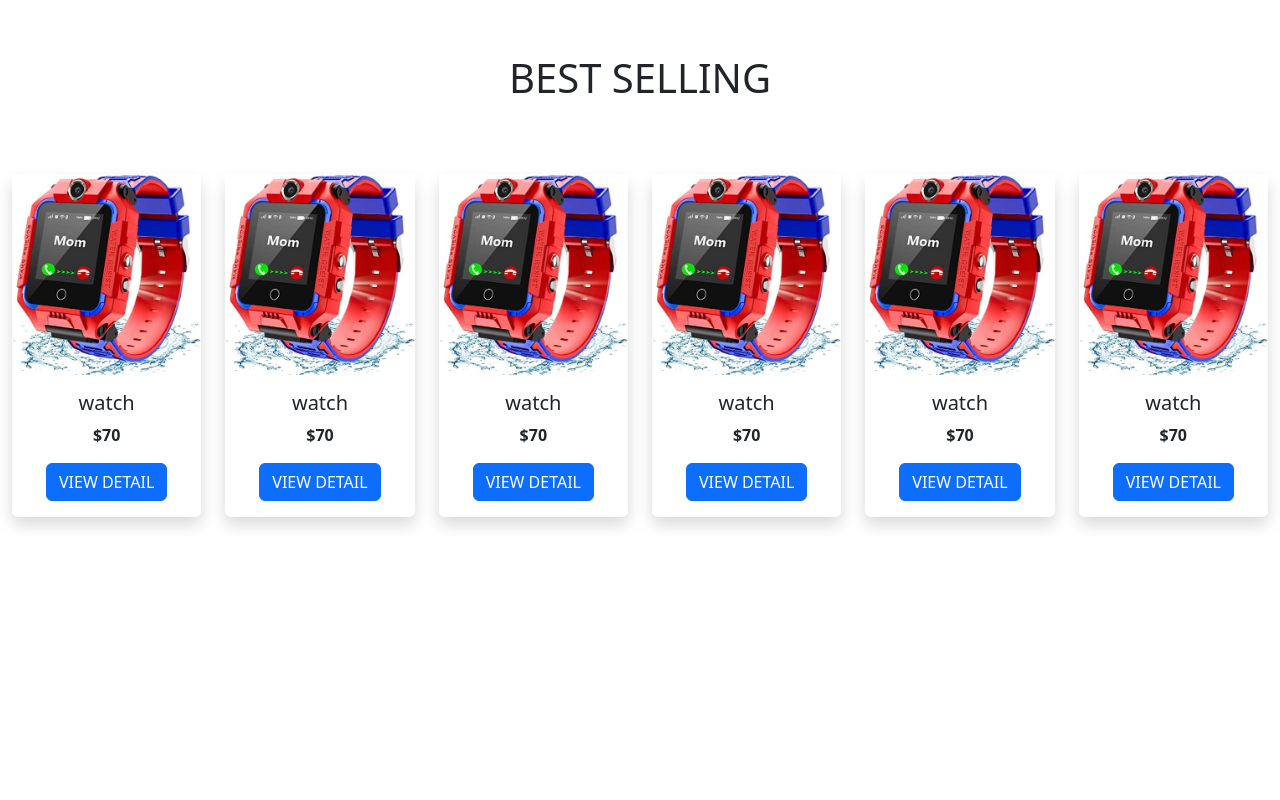
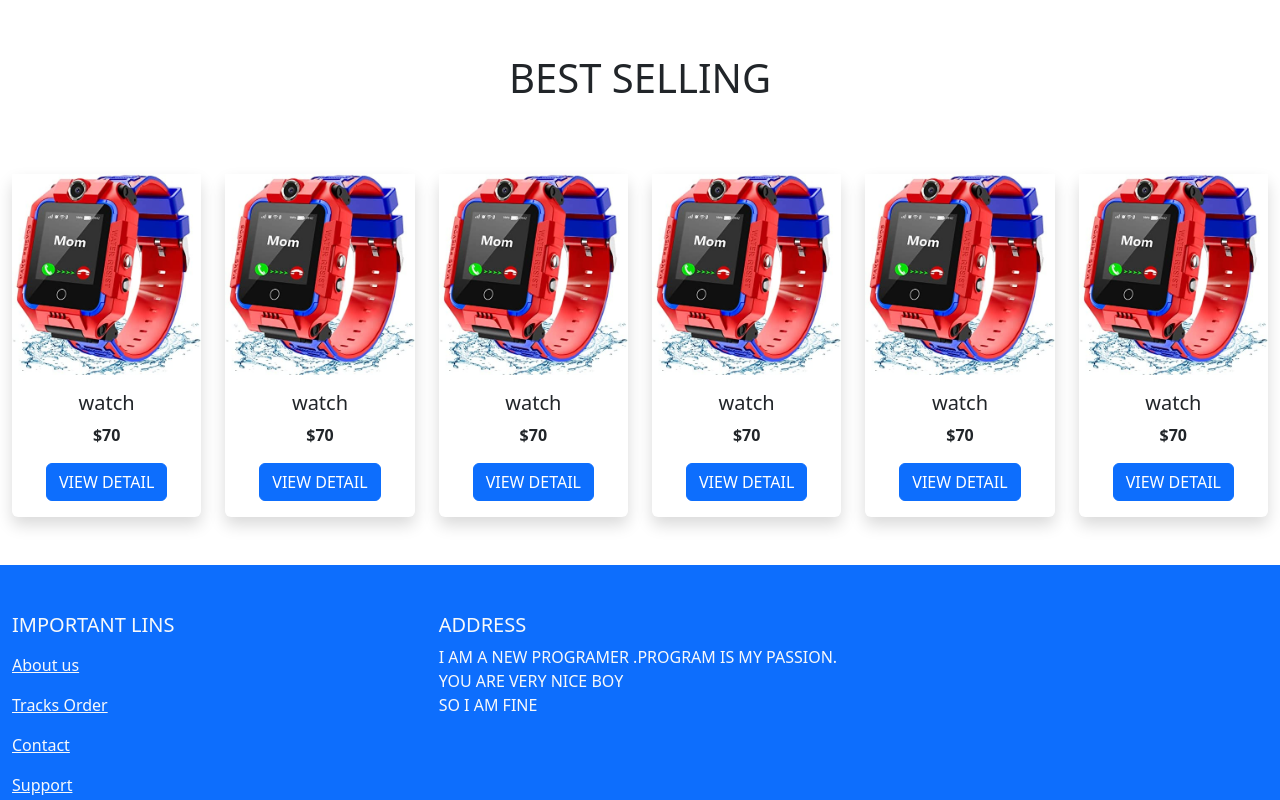
Before and after one commit to mdalaminfaraji/Ecom1, a website: page index.html in a window 1280 px wide. Shown: the part 2000-2800 px from the top of the page. Before the commit the page ends 2565 px from the top, so only its background shows below. Drawn offline with nearby package versions, Linux system fonts and the light colour scheme.

Commit message:
complete

```diff
--- a/index.html
+++ b/index.html
@@ -15,7 +15,7 @@
         <div class="row align-items-center">
             <div class="col">(+880) 456 7811334</div>
             <div class="col text-end">
-                <a href="" class="btn btn-success btn-sm">LOGIN</a>
+                <a href="" class="btn btn-success btn-sm rounded-pill px-4" data-bs-toggle="tooltip" data-bs-placement="left" data-bs-title="Click to login">LOGIN</a>
             </div>
         </div>
     </section>
@@ -28,13 +28,14 @@
             <div class="col-5 col-lg-4">
                 <form class="input-group input-group-sm">
                     <input type="text"name="src" placeholder="Search" class="form-control">
-                    <button type="submit" class="btn btn-success">SUBMIT</button>
+                    <button type="submit" class="btn btn-success"><svg xmlns="http://www.w3.org/2000/svg" width="16" height="16" fill="currentColor" class="bi bi-search" viewBox="0 0 16 16">
+                        <path d="M11.742 10.344a6.5 6.5 0 1 0-1.397 1.398h-.001c.03.04.062.078.098.115l3.85 3.85a1 1 0 0 0 1.415-1.414l-3.85-3.85a1.007 1.007 0 0 0-.115-.1zM12 6.5a5.5 5.5 0 1 1-11 0 5.5 5.5 0 0 1 11 0z"/>
+                      </svg></button>
                 </form>
             </div>
         </div>
         <nav class="navbar navbar-expand-lg navbar-dark bg-primary rounded mt-2">
             <div class="container-fluid">
-              <a class="navbar-brand" href="#">Navbar</a>
               <button class="navbar-toggler" type="button" data-bs-toggle="collapse" data-bs-target="#navbarSupportedContent" aria-controls="navbarSupportedContent" aria-expanded="false" aria-label="Toggle navigation">
                 <span class="navbar-toggler-icon"></span>
               </button>
@@ -582,5 +583,34 @@
             </div>
         </div>
     </section>
+    <footer class="container-fluid bg-primary py-5">
+        <div class="row">
+            <div class="col-12 col-md-4 text-light">
+                <h5>IMPORTANT LINS</h5>
+                <div class="d-flex flex-column ">
+                    <a class="py-2 text-light" href="">About us</a>
+                    <a class="py-2 text-light" href="">Tracks Order</a>
+                    <a class="py-2 text-light" href="">Contact</a>
+                    <a class="py-2 text-light" href="">Support</a>
+                </div>
+
+            </div>
+            <div class="col-12 col-md-4 text-light">
+                <h5>ADDRESS</h5>
+                <div class="">
+                   I AM A NEW PROGRAMER .PROGRAM IS MY PASSION.<br>
+                   YOU ARE VERY NICE BOY<br>
+                   SO I AM FINE
+                </div>
+
+            </div>
+        </div>
+    </footer>
+
+
+    <script>
+    const tooltipTriggerList = document.querySelectorAll('[data-bs-toggle="tooltip"]')
+        const tooltipList = [...tooltipTriggerList].map(tooltipTriggerEl => new bootstrap.Tooltip(tooltipTriggerEl))
+        </script>
 </body>
 </html>
```
